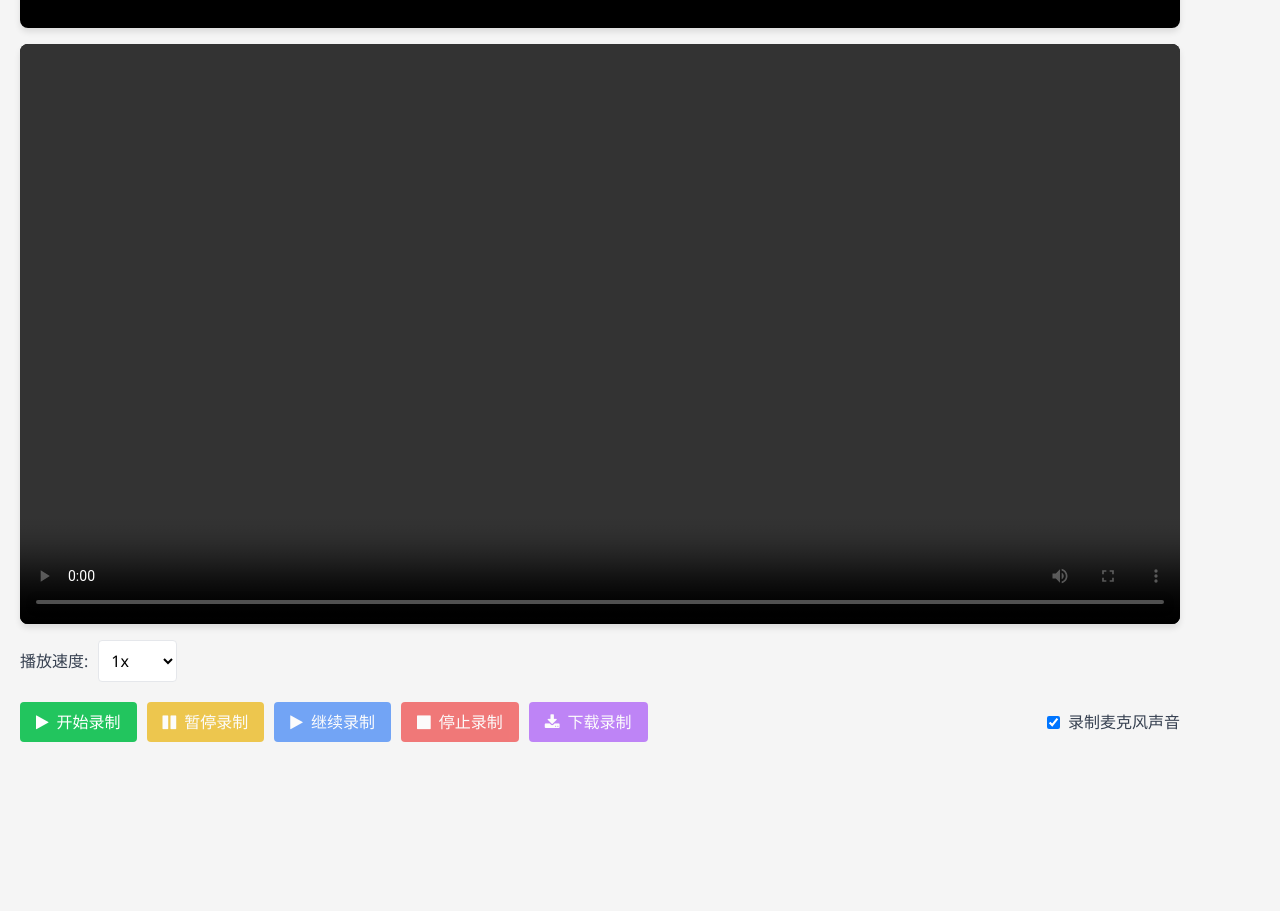
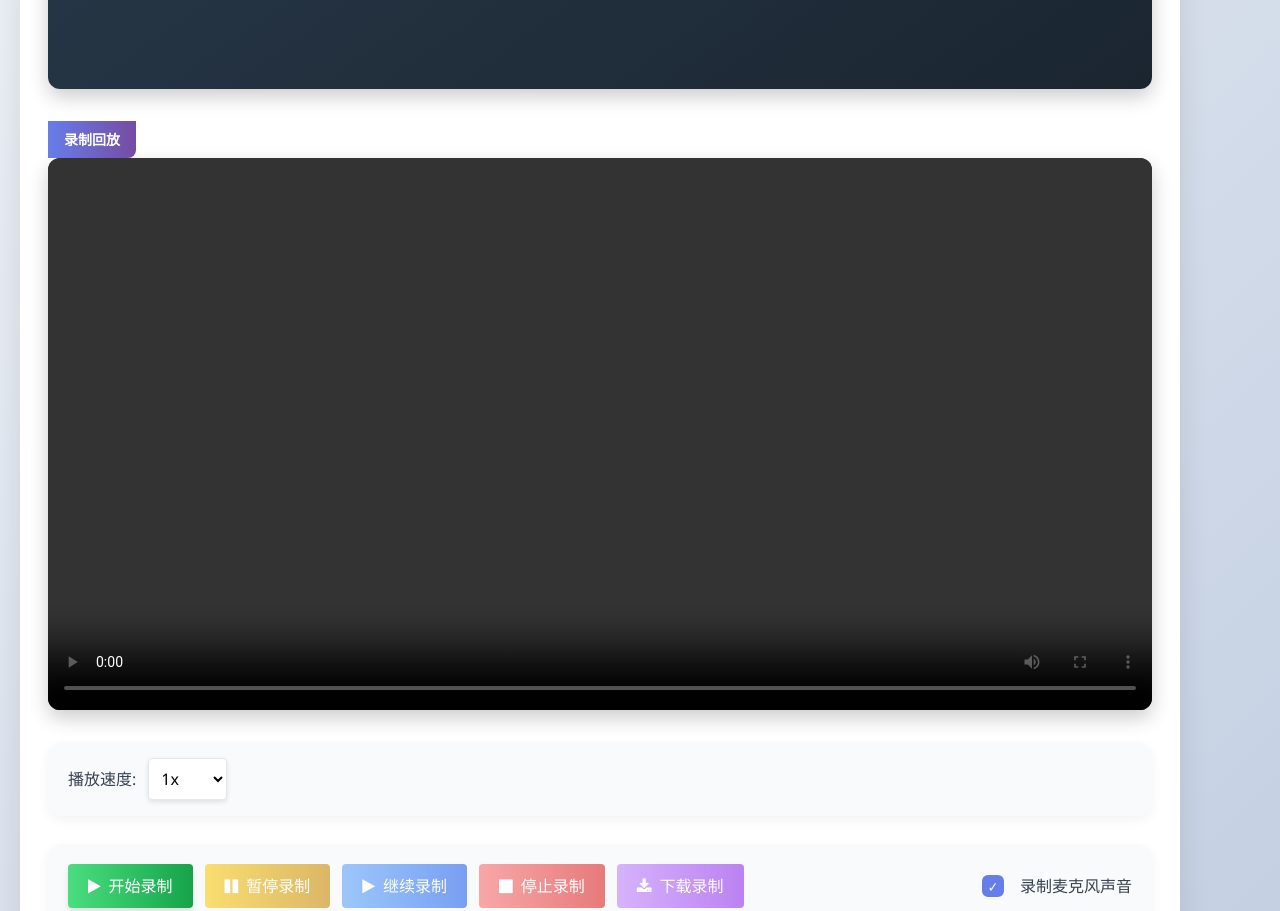
Before and after one commit to TylerNGUP/Frontend_Viewo_Recorder, a plain HTML site: page index.html in a window 1280 px wide. Shown: the part 620-1531 px from the top of the page. Before the commit the page ends 1382 px from the top, so only its background shows below. Drawn offline with nearby package versions, Linux system fonts and the light colour scheme.

Commit message:
Update index.html

```diff
--- a/index.html
+++ b/index.html
@@ -11,54 +11,195 @@
             max-width: 1200px;
             margin: 0 auto;
             padding: 20px;
-            background-color: #f5f5f5;
+            background: linear-gradient(135deg, #f5f7fa 0%, #c3cfe2 100%);
+            min-height: 100vh;
+        }
+        .app-container {
+            background: white;
+            border-radius: 16px;
+            box-shadow: 0 10px 30px rgba(0, 0, 0, 0.1);
+            padding: 28px;
+            margin-top: 20px;
         }
         .video-container {
-            background-color: #000;
-            border-radius: 8px;
+            background: linear-gradient(145deg, #2c3e50, #1a2530);
+            border-radius: 12px;
             overflow: hidden;
-            box-shadow: 0 4px 6px rgba(0, 0, 0, 0.1);
+            box-shadow: 0 8px 20px rgba(0, 0, 0, 0.2);
+            transition: transform 0.3s ease;
+            margin-bottom: 24px;
+        }
+        .video-container:hover {
+            transform: translateY(-2px);
         }
         video {
             width: 100%;
             max-height: 600px;
+            display: block;
         }
         .control-panel {
+            margin-top: 28px;
+            display: flex;
+            flex-wrap: wrap;
+            gap: 12px;
+            align-items: center;
+            background: #f8fafc;
+            padding: 20px;
+            border-radius: 14px;
+            box-shadow: 0 4px 12px rgba(0, 0, 0, 0.05);
+        }
+        button {
+            transition: all 0.3s ease;
+            border-radius: 10px;
+            font-weight: 600;
+            box-shadow: 0 4px 6px rgba(0, 0, 0, 0.1);
+            position: relative;
+            overflow: hidden;
+        }
+        button:after {
+            content: '';
+            position: absolute;
+            top: 50%;
+            left: 50%;
+            width: 5px;
+            height: 5px;
+            background: rgba(255, 255, 255, 0.5);
+            opacity: 0;
+            border-radius: 100%;
+            transform: scale(1, 1) translate(-50%);
+            transform-origin: 50% 50%;
+        }
+        button:focus:not(:active)::after {
+            animation: ripple 1s ease-out;
+        }
+        @keyframes ripple {
+            0% {
+                transform: scale(0, 0);
+                opacity: 1;
+            }
+            20% {
+                transform: scale(25, 25);
+                opacity: 1;
+            }
+            100% {
+                opacity: 0;
+                transform: scale(40, 40);
+            }
+        }
+        button:disabled {
+            opacity: 0.6;
+            cursor: not-allowed;
+            transform: none !important;
+            box-shadow: none;
+        }
+        button:not(:disabled):hover {
+            transform: translateY(-2px);
+            box-shadow: 0 6px 10px rgba(0, 0, 0, 0.15);
+        }
+        .speed-control {
             margin-top: 20px;
             display: flex;
-            flex-wrap: wrap;
-            gap: 10px;
             align-items: center;
+            gap: 12px;
+            background: #f8fafc;
+            padding: 16px 20px;
+            border-radius: 14px;
+            box-shadow: 0 4px 12px rgba(0, 0, 0, 0.05);
         }
-        button {
+        select {
+            border-radius: 8px;
+            box-shadow: 0 2px 5px rgba(0, 0, 0, 0.1);
             transition: all 0.2s ease;
         }
-        button:disabled {
-            opacity: 0.7;
-            cursor: not-allowed;
+        select:focus {
+            outline: none;
+            box-shadow: 0 0 0 3px rgba(66, 153, 225, 0.5);
         }
-        .speed-control {
-            margin-top: 15px;
+        label {
+            transition: all 0.2s ease;
+            cursor: pointer;
+        }
+        h1 {
+            color: #2d3748;
+            font-weight: 800;
+            text-align: center;
+            position: relative;
+            padding-bottom: 12px;
+        }
+        h1:after {
+            content: '';
+            position: absolute;
+            bottom: 0;
+            left: 50%;
+            transform: translateX(-50%);
+            width: 80px;
+            height: 4px;
+            background: linear-gradient(90deg, #667eea 0%, #764ba2 100%);
+            border-radius: 2px;
+        }
+        .checkbox-wrapper {
             display: flex;
             align-items: center;
-            gap: 10px;
+            justify-content: center;
+        }
+        input[type="checkbox"] {
+            -webkit-appearance: none;
+            appearance: none;
+            width: 22px;
+            height: 22px;
+            border-radius: 6px;
+            margin-right: 8px;
+            border: 2px solid #cbd5e0;
+            outline: none;
+            cursor: pointer;
+            position: relative;
+            transition: all 0.2s ease;
+        }
+        input[type="checkbox"]:checked {
+            background: #667eea;
+            border-color: #667eea;
+        }
+        input[type="checkbox"]:checked::before {
+            content: '✓';
+            position: absolute;
+            color: white;
+            font-size: 14px;
+            top: 50%;
+            left: 50%;
+            transform: translate(-50%, -50%);
+        }
+        .video-label {
+            color: white;
+            padding: 8px 16px;
+            font-size: 14px;
+            font-weight: 600;
+            display: inline-block;
+            border-radius: 0 0 8px 0;
+            background: linear-gradient(90deg, #667eea 0%, #764ba2 100%);
         }
     </style>
 </head>
 <body>
-    <h1 class="text-2xl font-bold text-gray-800 mb-4">极简录屏工具</h1>
+    <h1 class="text-3xl font-bold mb-6">屏幕录制工具</h1>
 
-    <div class="video-container mb-4">
+    <div class="app-container">
+        <div class="mb-8">
+            <div class="video-label">实时预览</div>
+            <div class="video-container">
                 <video id="preview" autoplay muted></video>
             </div>
+        </div>
 
-    <div class="video-container mb-4">
+        <div class="mb-8">
+            <div class="video-label">录制回放</div>
+            <div class="video-container">
                 <video id="recording" controls></video>
+            </div>
         </div>
 
         <div class="speed-control">
-        <label for="playbackSpeed" class="text-gray-700">播放速度:</label>
-        <select id="playbackSpeed" class="border rounded p-2 bg-white">
+            <label for="playbackSpeed" class="text-gray-700 font-medium">播放速度:</label>
+            <select id="playbackSpeed" class="border rounded p-2 bg-white focus:border-blue-400">
                 <option value="0.5">0.5x</option>
                 <option value="0.75">0.75x</option>
                 <option value="1" selected>1x</option>
@@ -70,29 +211,33 @@
         </div>
 
         <div class="control-panel">
-        <button id="startBtn" class="bg-green-500 hover:bg-green-600 text-white px-4 py-2 rounded flex items-center gap-2">
+            <button id="startBtn" class="bg-gradient-to-r from-green-400 to-green-600 hover:from-green-500 hover:to-green-700 text-white px-5 py-2.5 rounded flex items-center gap-2">
                 <i class="fa fa-play"></i> 开始录制
             </button>
-        <button id="pauseBtn" disabled class="bg-yellow-500 hover:bg-yellow-600 text-white px-4 py-2 rounded flex items-center gap-2">
+            <button id="pauseBtn" disabled class="bg-gradient-to-r from-yellow-400 to-yellow-600 hover:from-yellow-500 hover:to-yellow-700 text-white px-5 py-2.5 rounded flex items-center gap-2">
                 <i class="fa fa-pause"></i> 暂停录制
             </button>
-        <button id="resumeBtn" disabled class="bg-blue-500 hover:bg-blue-600 text-white px-4 py-2 rounded flex items-center gap-2">
+            <button id="resumeBtn" disabled class="bg-gradient-to-r from-blue-400 to-blue-600 hover:from-blue-500 hover:to-blue-700 text-white px-5 py-2.5 rounded flex items-center gap-2">
                 <i class="fa fa-play"></i> 继续录制
             </button>
-        <button id="stopBtn" disabled class="bg-red-500 hover:bg-red-600 text-white px-4 py-2 rounded flex items-center gap-2">
+            <button id="stopBtn" disabled class="bg-gradient-to-r from-red-400 to-red-600 hover:from-red-500 hover:to-red-700 text-white px-5 py-2.5 rounded flex items-center gap-2">
                 <i class="fa fa-stop"></i> 停止录制
             </button>
-        <button id="downloadBtn" disabled class="bg-purple-500 hover:bg-purple-600 text-white px-4 py-2 rounded flex items-center gap-2">
+            <button id="downloadBtn" disabled class="bg-gradient-to-r from-purple-400 to-purple-600 hover:from-purple-500 hover:to-purple-700 text-white px-5 py-2.5 rounded flex items-center gap-2">
                 <i class="fa fa-download"></i> 下载录制
             </button>
 
-        <label class="ml-auto flex items-center gap-2 text-gray-700">
+            <div class="ml-auto checkbox-wrapper">
+                <label class="flex items-center gap-2 text-gray-700 font-medium cursor-pointer">
                     <input type="checkbox" id="micCheckbox" checked class="rounded text-blue-500">
                     录制麦克风声音
                 </label>
             </div>
+        </div>
+    </div>
 
     <script>
+        // JavaScript代码保持不变
         const preview = document.getElementById('preview');
         const recording = document.getElementById('recording');
         const startBtn = document.getElementById('startBtn');
```
Lines whose indentation alone changed are shown as unchanged.
